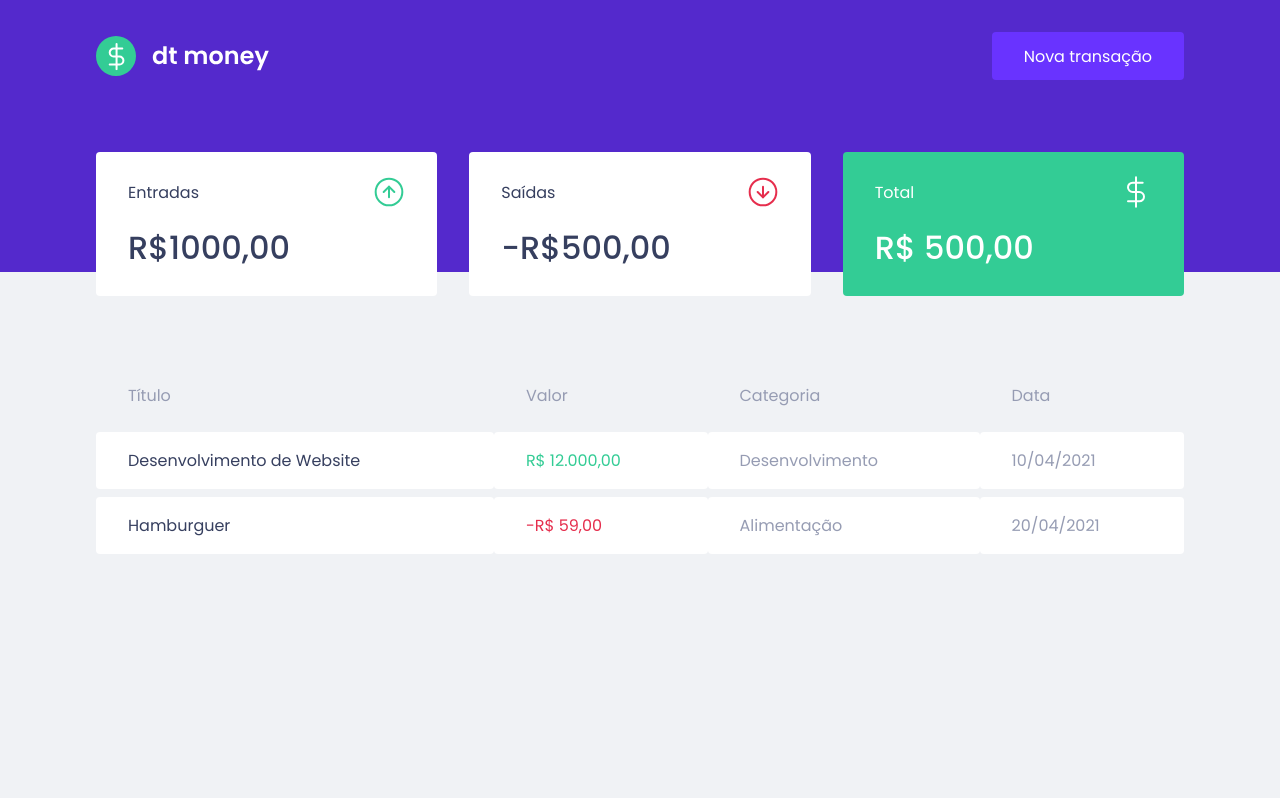
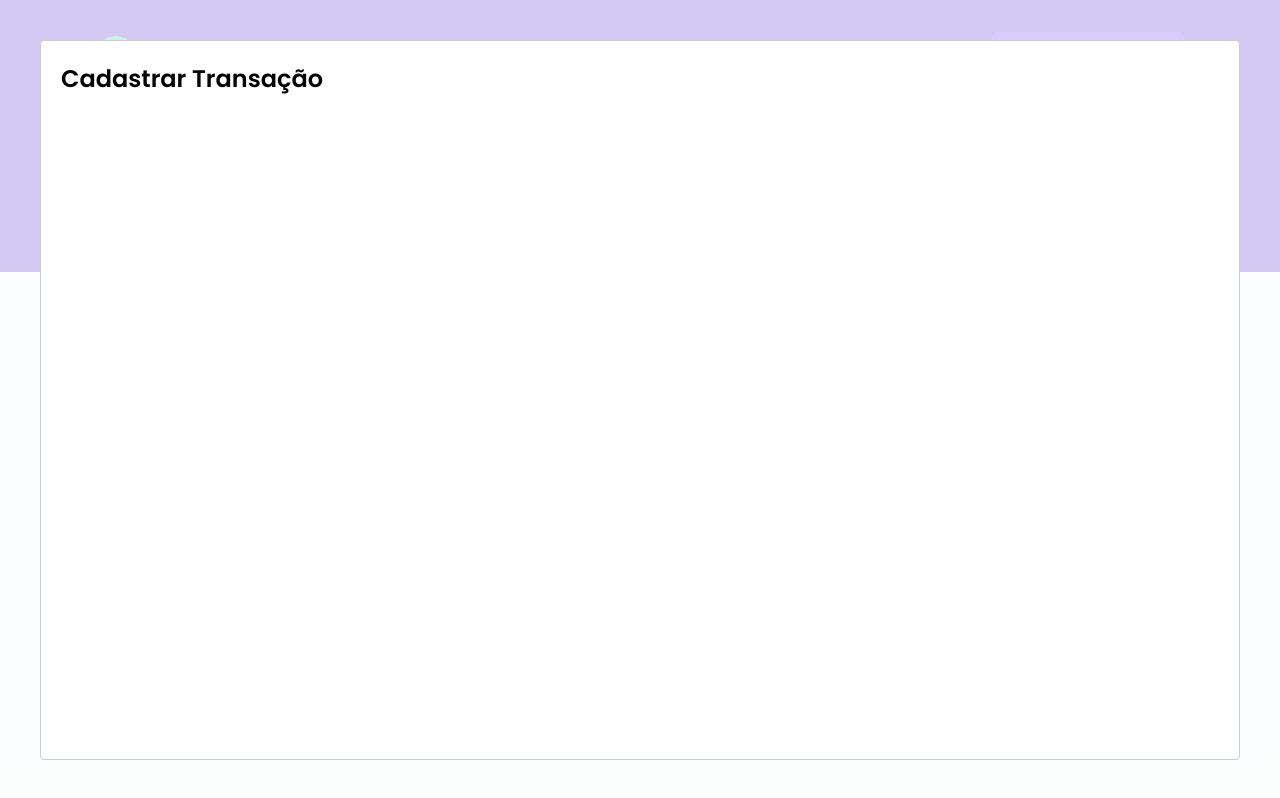
Before and after one commit to MendesWashington/dtmoney, a React (Create React App) app: page / in a window 1280 px wide. Both pictures are taken after a click on the button "Nova transação". Built offline with nearby package versions, Linux system fonts and the light colour scheme; no server answers; what miragejs would draw is missing.

Commit message:
Adicionado o Modal

```diff
--- a/package.json
+++ b/package.json
@@ -21,6 +21,7 @@
     "@types/node": "^12.0.0",
     "@types/react": "^17.0.0",
     "@types/react-dom": "^17.0.0",
+    "@types/react-modal": "^3.13.1",
     "@types/styled-components": "^5.1.15"
   },
   "scripts": {
--- a/src/App.tsx
+++ b/src/App.tsx
@@ -1,12 +1,30 @@
+import { useState } from "react";
 import { Dashboard } from "./components/Dashboard";
 import { Header } from "./components/Header";
 import { GlobalStyle } from "./styles/global";
+import Modal from "react-modal";
 
 export const App = () => {
+  const [isOpenNewTransactionModal, setIsOpenNewTransactionModal] =
+    useState(false);
+
+  function handleOpenNewTransactionModal() {
+    setIsOpenNewTransactionModal(true);
+  }
+
+  function handleCloseNewTransactionModal() {
+    setIsOpenNewTransactionModal(false);
+  }
   return (
     <>
-      <Header />
+      <Header onNewTransactionModal={handleOpenNewTransactionModal}/>
       <Dashboard />
+      <Modal
+        isOpen={isOpenNewTransactionModal}
+        onRequestClose={handleCloseNewTransactionModal}
+      >
+        <h2>Cadastrar Transação</h2>
+      </Modal>
       <GlobalStyle />
     </>
   );
--- a/src/components/Header/index.tsx
+++ b/src/components/Header/index.tsx
@@ -2,12 +2,17 @@ import logo from "../../assets/logo.svg";
 
 import { Container, Content } from "./styles";
 
-export const Header = () => {
+interface HeaderProps {
+  onNewTransactionModal: () => void;
+}
+export const Header = ({ onNewTransactionModal }: HeaderProps) => {
   return (
     <Container>
       <Content>
         <img src={logo} alt="Logo" />
-        <button type="button">Nova transação</button>
+        <button type="button" onClick={onNewTransactionModal}>
+          Nova transação
+        </button>
       </Content>
     </Container>
   );
```
Also changed, not shown: src/components/Modal/index.tsx (added, +8 -0 lines), 1 other file (tests, documents, lock files or other folders).
